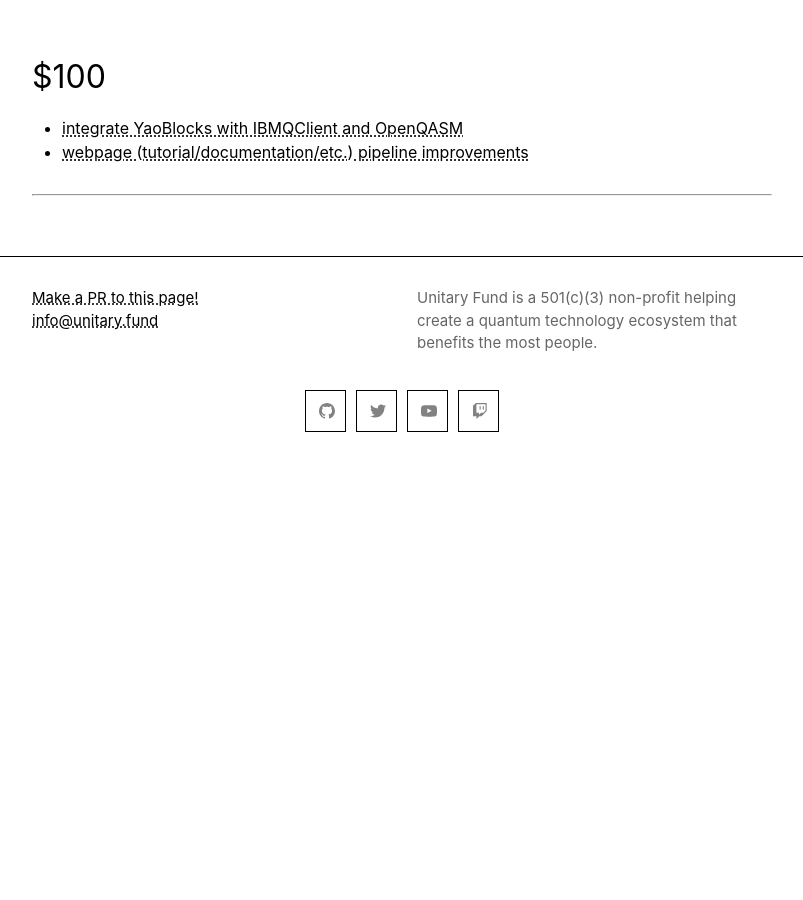
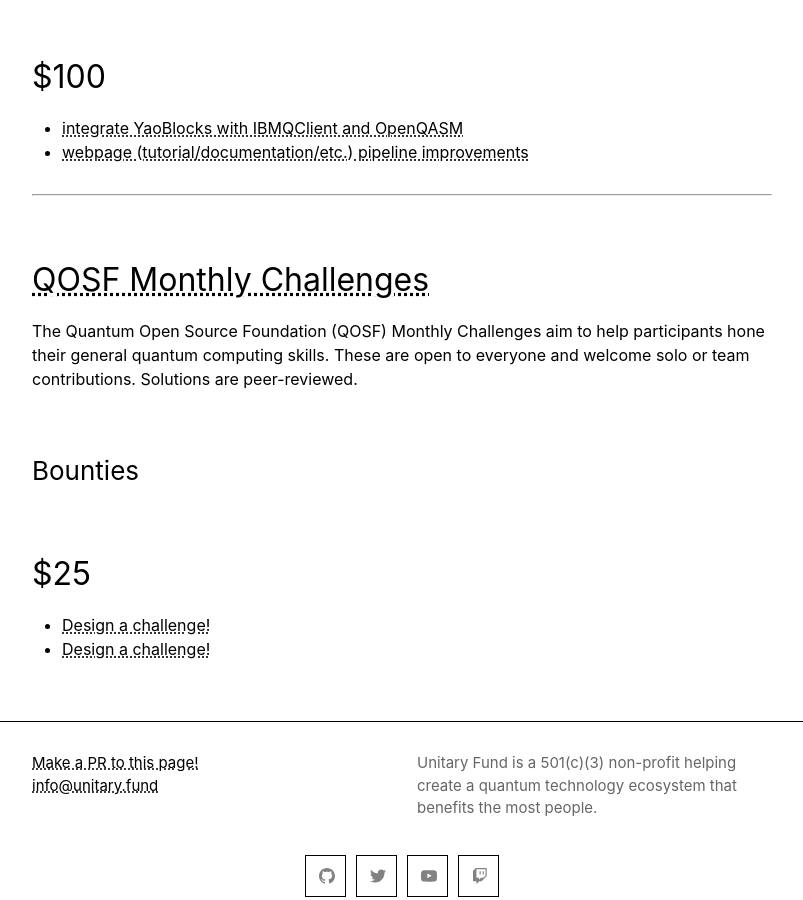
Before and after one commit to unitaryfund/unitaryhack2021, a Jekyll site: the page built from participating-projects.md, in a window 1280 px wide and 900 px high, scrolled down 8203 px. Shown: the whole window, without its empty margins (238-1041 px from the left). Built offline with Jekyll 4.4.1, drawn with Linux system fonts in a browser that asks for light colours; before the commit the page ends 8670 px from its top, so only the background shows below that.

Commit message:
Add QOSF

```diff
--- a/participating-projects.md
+++ b/participating-projects.md
@@ -253,3 +253,13 @@
 - [webpage (tutorial/documentation/etc.) pipeline improvements](https://github.com/QuantumBFS/Yao.jl/issues/278)
 
 ---
+
+## [QOSF Monthly Challenges](https://github.com/qosf/monthly-challenges/)
+
+The Quantum Open Source Foundation (QOSF) Monthly Challenges aim to help participants hone their general quantum computing skills. These are open to everyone and welcome solo or team contributions. Solutions are peer-reviewed.
+
+### Bounties
+
+## $25
+- [Design a challenge!](qosf/monthly-challenges#33)
+- [Design a challenge!](qosf/monthly-challenges#34)
```
